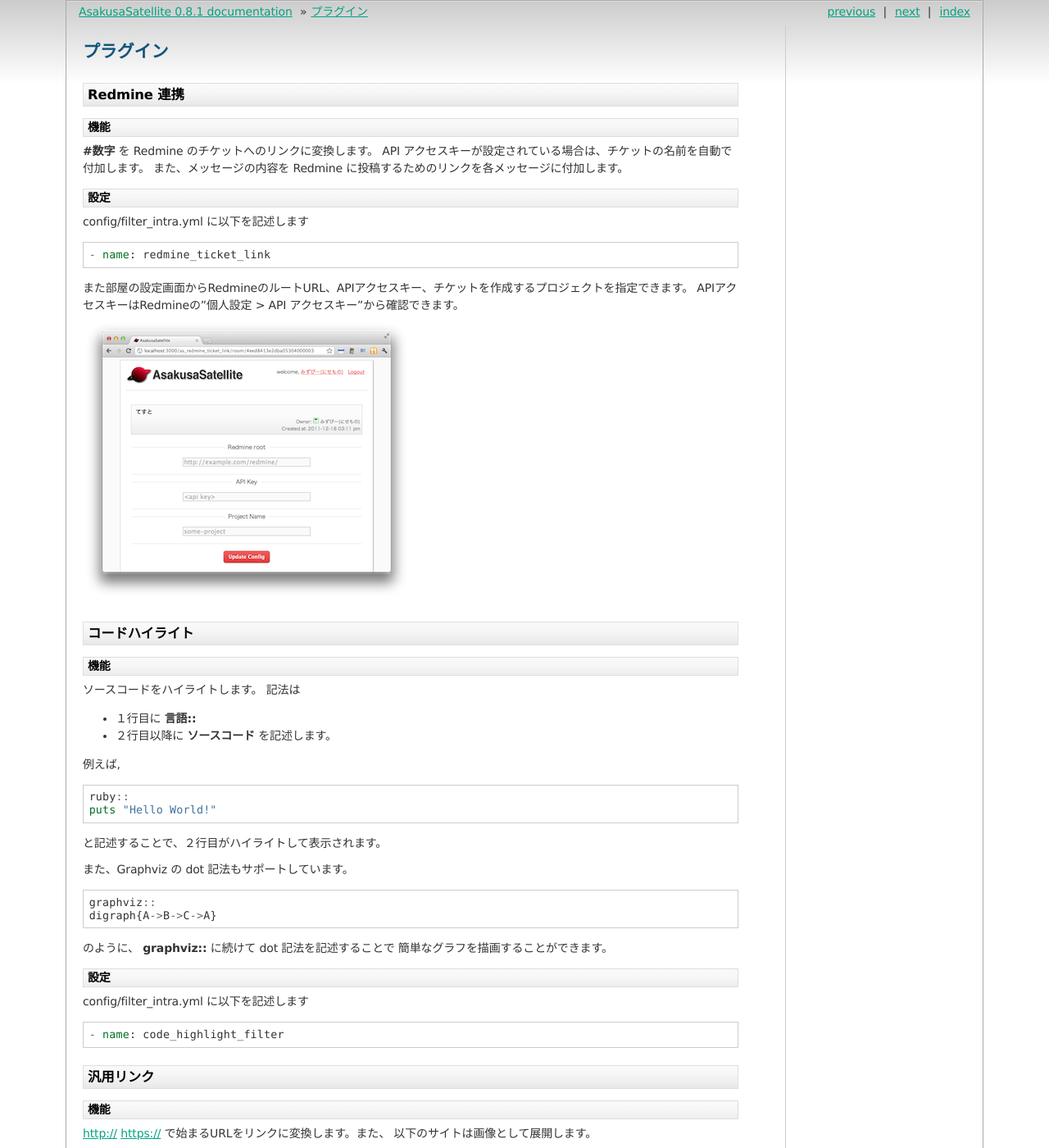
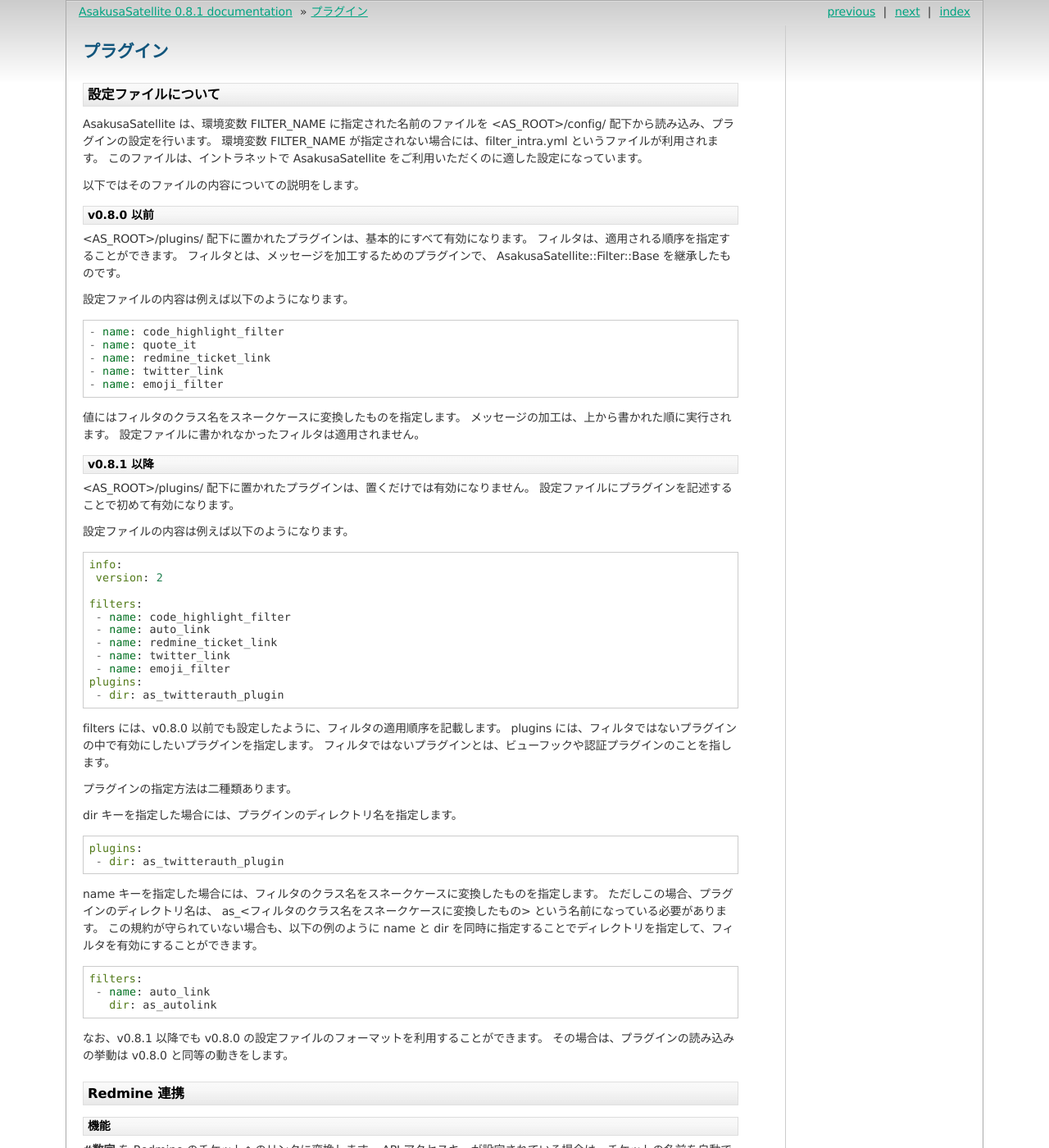
Before and after one commit to codefirst/asakusa-satellite-manual, a Sphinx documentation site: the page built from source/plugin.rst, in a window 1280 px wide and 1400 px high. Shown: the whole window at 82% size. Built offline with Sphinx 7.4.7, drawn with Linux system fonts in a browser that asks for light colours; some of the changed text lies outside the part shown.

Commit message:
Added: filter.yml description

```diff
--- a/source/plugin.rst
+++ b/source/plugin.rst
@@ -1,5 +1,86 @@
 プラグイン
 =======================
+設定ファイルについて
+-----------------------
+
+AsakusaSatellite は、環境変数 FILTER_NAME に指定された名前のファイルを
+<AS_ROOT>/config/ 配下から読み込み、プラグインの設定を行います。
+環境変数 FILTER_NAME が指定されない場合には、filter_intra.yml というファイルが利用されます。
+このファイルは、イントラネットで
+AsakusaSatellite をご利用いただくのに適した設定になっています。
+
+以下ではそのファイルの内容についての説明をします。
+
+v0.8.0 以前
+^^^^^^^^^^^^^^^^^^^^^^^
+
+<AS_ROOT>/plugins/ 配下に置かれたプラグインは、基本的にすべて有効になります。
+フィルタは、適用される順序を指定することができます。
+フィルタとは、メッセージを加工するためのプラグインで、
+AsakusaSatellite::Filter::Base を継承したものです。
+
+設定ファイルの内容は例えば以下のようになります。
+
+.. code-block:: ruby
+
+  - name: code_highlight_filter
+  - name: quote_it
+  - name: redmine_ticket_link
+  - name: twitter_link
+  - name: emoji_filter
+
+値にはフィルタのクラス名をスネークケースに変換したものを指定します。
+メッセージの加工は、上から書かれた順に実行されます。
+設定ファイルに書かれなかったフィルタは適用されません。
+
+v0.8.1 以降
+^^^^^^^^^^^^^^^^^^^^^^^
+<AS_ROOT>/plugins/ 配下に置かれたプラグインは、置くだけでは有効になりません。
+設定ファイルにプラグインを記述することで初めて有効になります。
+
+設定ファイルの内容は例えば以下のようになります。
+
+.. code-block:: ruby
+
+  info:
+   version: 2
+
+  filters:
+   - name: code_highlight_filter
+   - name: auto_link
+   - name: redmine_ticket_link
+   - name: twitter_link
+   - name: emoji_filter
+  plugins:
+   - dir: as_twitterauth_plugin
+
+filters には、v0.8.0 以前でも設定したように、フィルタの適用順序を記載します。
+plugins には、フィルタではないプラグインの中で有効にしたいプラグインを指定します。
+フィルタではないプラグインとは、ビューフックや認証プラグインのことを指します。
+
+プラグインの指定方法は二種類あります。
+
+dir キーを指定した場合には、プラグインのディレクトリ名を指定します。
+
+.. code-block:: ruby
+
+  plugins:
+   - dir: as_twitterauth_plugin
+
+name キーを指定した場合には、フィルタのクラス名をスネークケースに変換したものを指定します。
+ただしこの場合、プラグインのディレクトリ名は、
+as_<フィルタのクラス名をスネークケースに変換したもの> という名前になっている必要があります。
+この規約が守られていない場合も、以下の例のように name と dir を同時に指定することでディレクトリを指定して、フィルタを有効にすることができます。
+
+.. code-block:: ruby
+
+  filters:
+   - name: auto_link
+     dir: as_autolink
+
+なお、v0.8.1 以降でも v0.8.0 の設定ファイルのフォーマットを利用することができます。
+その場合は、プラグインの読み込みの挙動は v0.8.0 と同等の動きをします。
+
 Redmine 連携
 -----------------------
 機能
```
